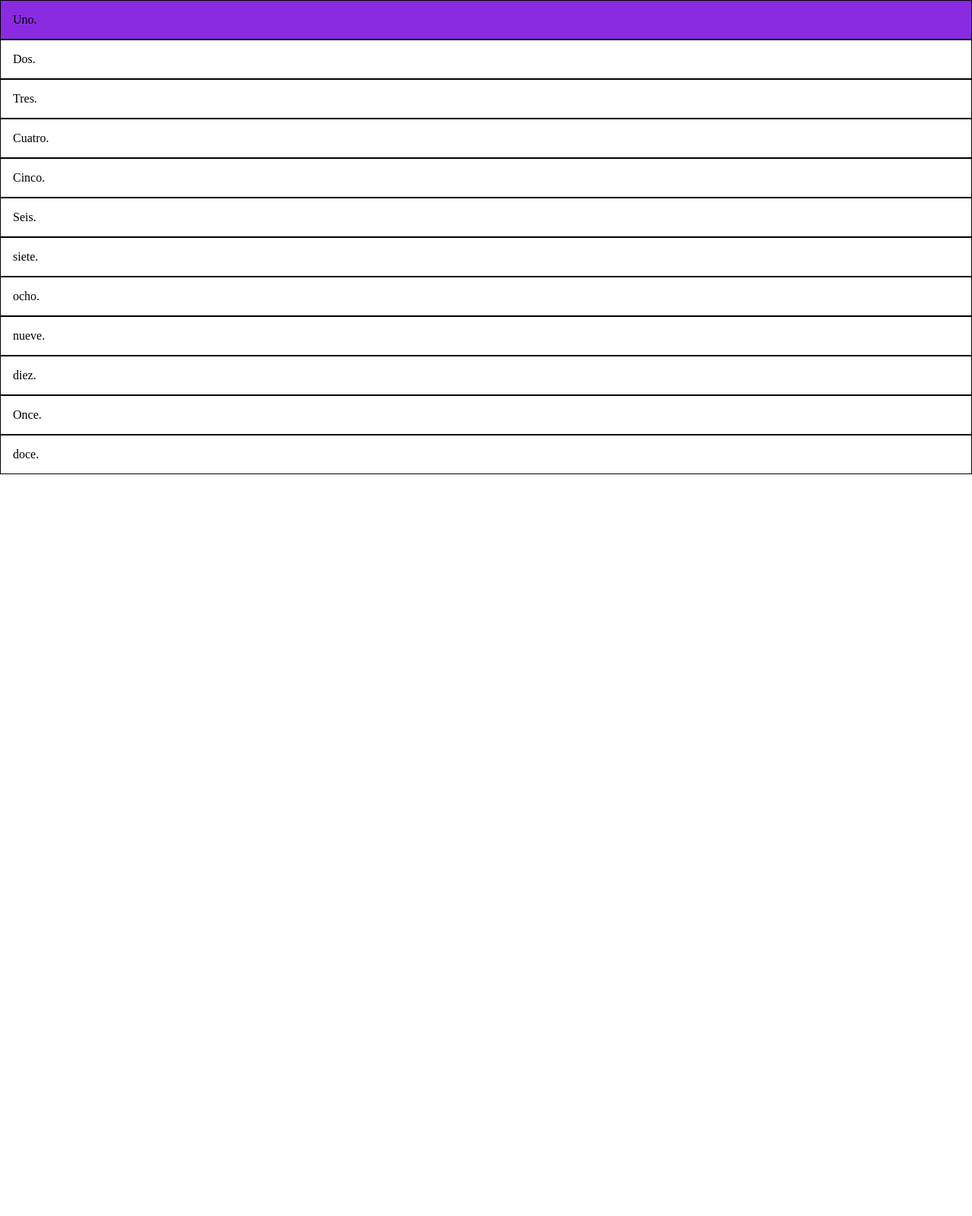
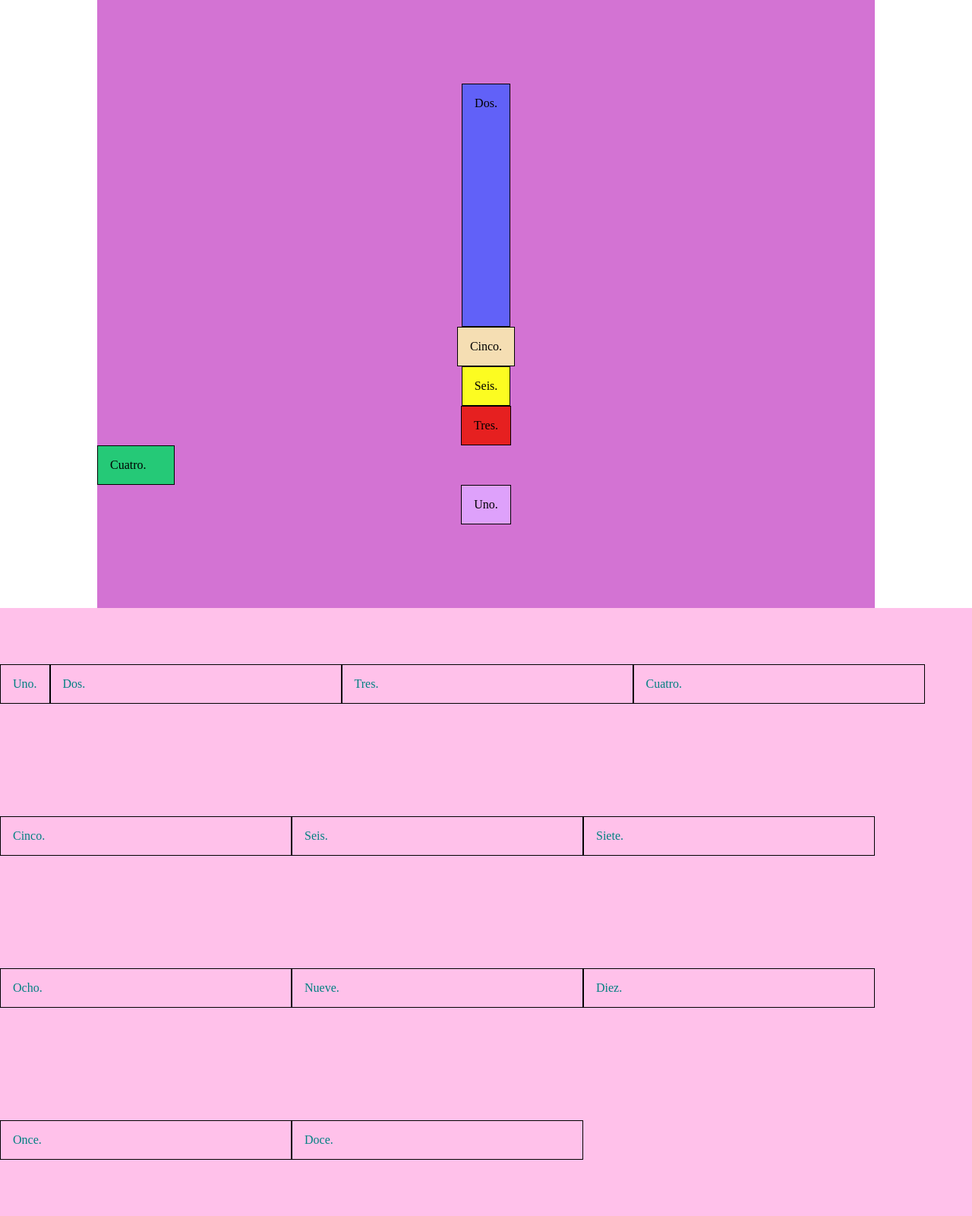
Before and after one commit to 198719/Repositorio_Alberto_Martinez, a PHP site: page / in a window 1280 px wide. Shown: the whole page at 76% size. Before the commit the page ends 624 px from the top, so only its background shows below. Run offline with PHP 8.4, Linux system fonts and the light colour scheme.

Commit message:
commit_13-12-19
Ejercicios

```diff
--- a/Ejercicio6/css/style.css
+++ b/Ejercicio6/css/style.css
@@ -1,64 +1,94 @@
+
+ /*********************************** RESET ****************************************/
 html {
     box-sizing: border-box;
 }
-
 *, *:before, *:after {
     box-sizing: inherit;
     margin: 0;
 }
-
-#wraper {
+/*************************************************************************************/
+#wrapper {
     width: 80%;
-    /*height: 100vh;*/
+    height: 100vh;
     margin: 0 auto;
-    background-color: black;
+    background-color: rgb(211, 115, 211);
     display: flex;
-  /* flex-direction: column-reverse; */
-  /*flex-wrap: wrap-reverse;*/
-  /* Flex flow es combinación de los dos anteriores*/
-  /*flex-flow: column wrap;*/
-  justify-content: center;
-  align-items: baseline;
+    flex-flow: column wrap;
+    /* flex-direction: column-reverse;
+    flex-wrap: wrap-reverse;*/
+    /* flex flow es combinación de los dos anteriores
+    flex-flow: column wrap;*/
+    justify-content: center;
+    align-items: center;
 }
 section {
     border: solid black 1px;
-    /*width: 400px;*/
+    /* width: 400px; */
 }
 p {
     padding: 1rem;
 }
 .uno {
-    background-color: blueviolet;
+    background-color: #dea1fb;
+    order: 5;
+    right: 30%;
 }
 .dos {
-    background-color: blue;
-    height: 100px;
+    background-color: #6161f8;
+    height: 40%;
+    right: 40%;
+
 }
 .tres {
-    background-color: bisque;
-
+    background-color: #e62020;
+    order: 1;
+    left: 30%;
 }
 .cuatro {
-    background-color: beige;
-    height: 200px;
-    align-self: flex-start;
-}
-.cinco {
-    background-color: rgb(6, 136, 136);
-}
-.seis {
-   background-color: aquamarine;
-}
-/* Segundo wraper */
-#wraper2 {
-    width: 80%;
-    margin: 0%;
-    background-color: azure;
-    display: wrap;
+    background-color: #25c977;
+   align-self: stretch;
+   order:3;
+   width: 10%;
+
 
 
 }
+.cinco {
+    background-color: #f5deb3;
+}
+.seis {
+    background-color: #fcfc21;
+    display: inline-flex;
+}
+.siete {
+    background-color: #4221fc;
+    order: 1;
+
+}
+.doce {
+    background-color: #7105a3;
+    order: 4;
+    right: 30%;
+}
+
+/* Segundo wrapper */
+#wrapper2 {
+    color: teal;
+    width: 100%;
+    height: 100vh;
+    margin: 0 auto;
+    background-color: #ffc1ea;
+    display: flex;
+    flex-grow: inherit;
+    flex-wrap: wrap;
+    justify-content: left;
+    align-content: space-around;
+    flex: unset;
+}
 .box {
-    width: 300;
- /**/
+    width: 30%;
 }
+/* .cuatro {
+    flex-grow: 1;
+} */
--- a/Ejercicio6/index.html
+++ b/Ejercicio6/index.html
@@ -6,27 +6,33 @@
     <meta http-equiv="X-UA-Compatible" content="ie=edge">
     <meta name="description" content="Ejercicio de flexbox">
     <meta name="author" content="Alberto Martinez">
-    <title>Flexbox</title>
+    <title> Ejercicio de Flexbox</title>
     <link rel="stylesheet" href="css/style.css">
 
 </head>
 <body>
-    <div>
+    <div id="wrapper">
         <section class="uno"><p>Uno.</p></section>
-        <section class="Dos"><p>Dos.</p></section>
-        <section class="Tres"><p>Tres.</p></section>
-        <section class="Cuatro"><p>Cuatro.</p></section>
-        <section class="Cinco"><p>Cinco.</p></section>
-        <section class="Seis"><p>Seis.</p></section>
+        <section class="dos"><p>Dos.</p></section>
+        <section class="tres"><p>Tres.</p></section>
+        <section class="cuatro"><p>Cuatro.</p></section>
+        <section class="cinco"><p>Cinco.</p></section>
+        <section class="seis"><p>Seis.</p></section>
 
     </div>
-    <div>
-            <section class="box."><p>siete.</p></section>
-            <section class="box"><p>ocho.</p></section>
-            <section class="box"><p>nueve.</p></section>
-            <section class="box"><p>diez.</p></section>
+    <div id="wrapper2">
+            <section class="box."><p>Uno.</p></section>
+            <section class="box"><p>Dos.</p></section>
+            <section class="box"><p>Tres.</p></section>
+            <section class="box"><p>Cuatro.</p></section>
+            <section class="box"><p>Cinco.</p></section>
+            <section class="box"><p>Seis.</p></section>
+            <section class="box"><p>Siete.</p></section>
+            <section class="box"><p>Ocho.</p></section>
+            <section class="box"><p>Nueve.</p></section>
+            <section class="box"><p>Diez.</p></section>
             <section class="box"><p>Once.</p></section>
-            <section class="box"><p>doce.</p></section>
+            <section class="box"><p>Doce.</p></section>
     </div>
 
 </body>
```
Also changed, not shown: Ejercicio7/css/style.css (+45 -13 lines), Ejercicio7/index.html (+13 -31 lines), Ejercicio7/images/Andamos_chambeando.svg.
